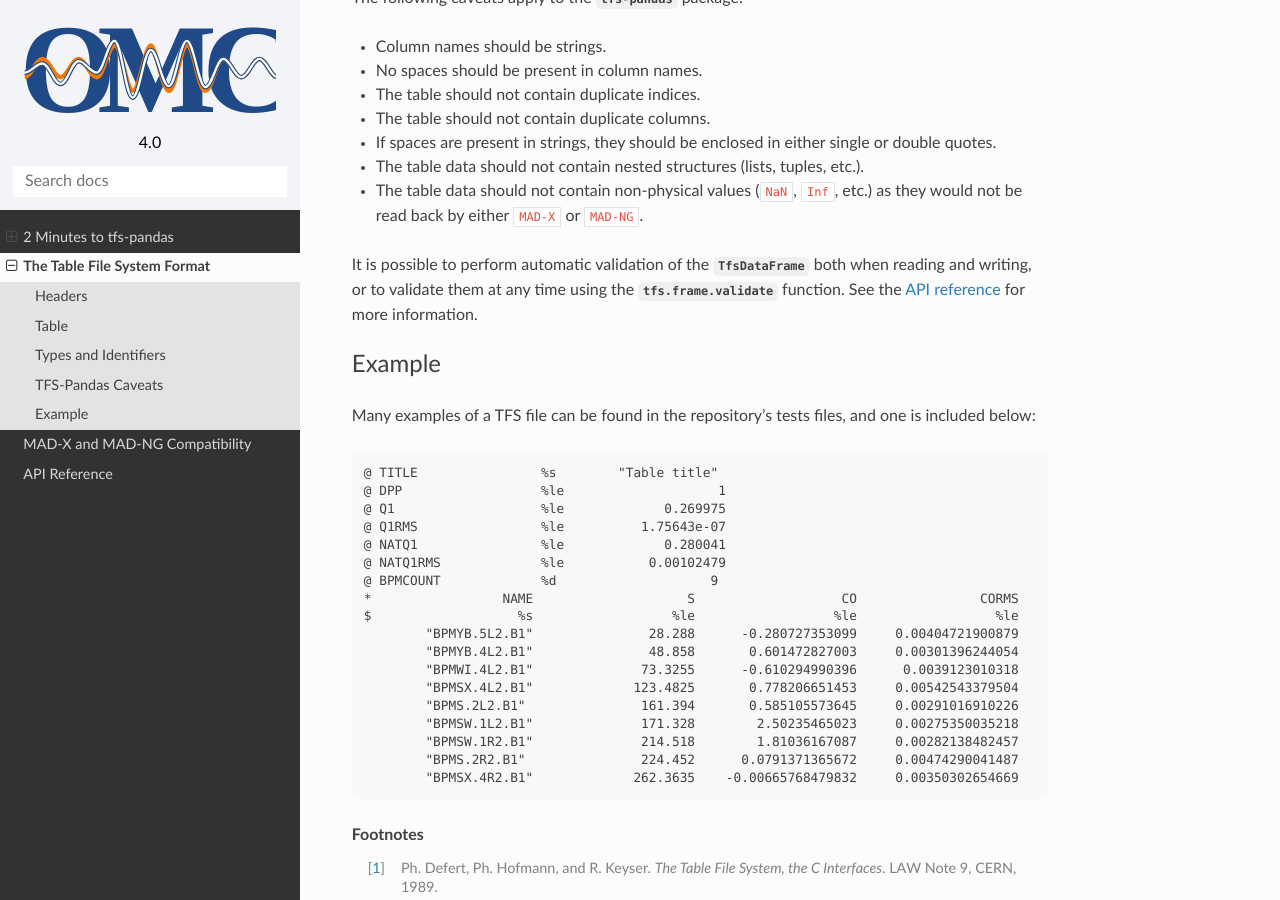
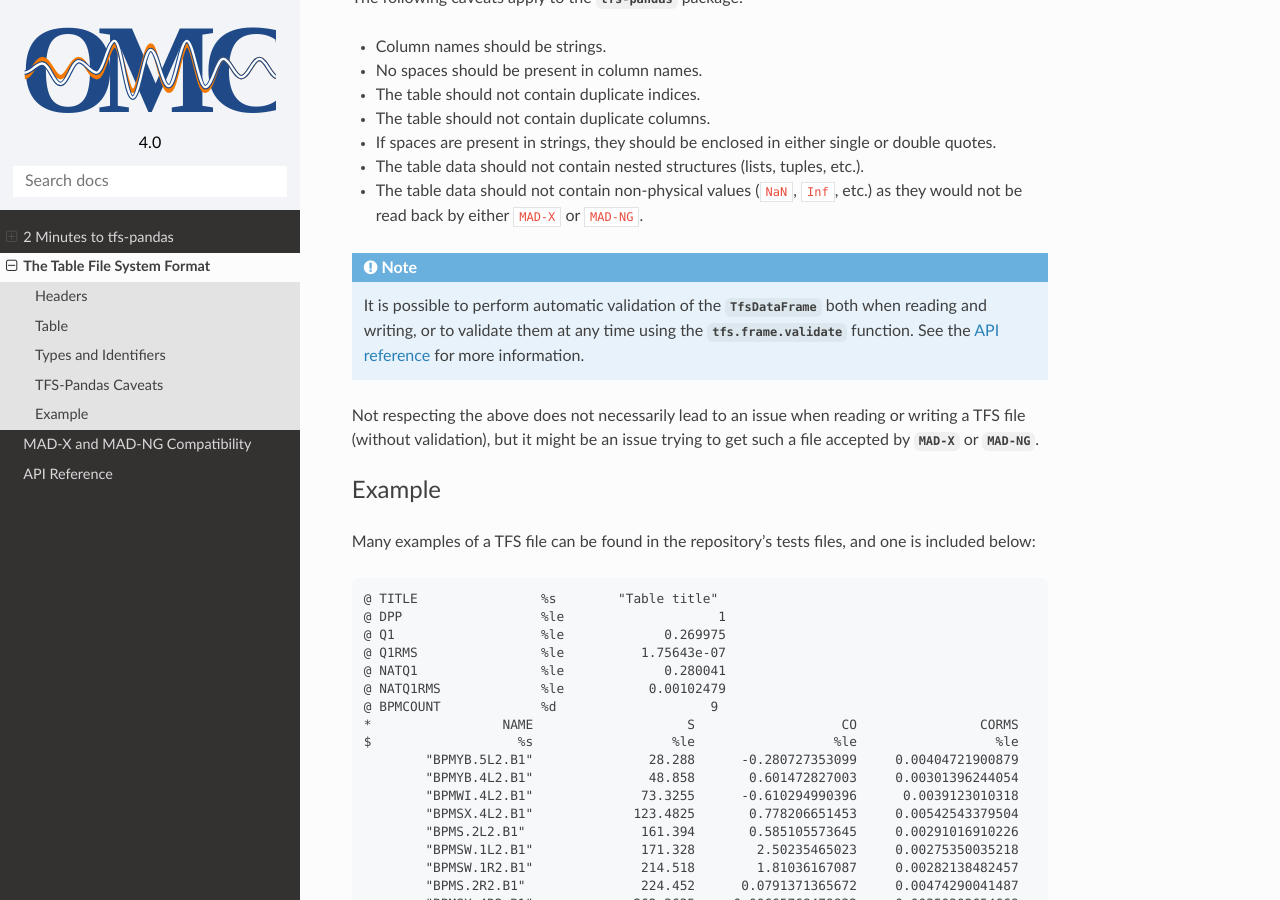
Before and after one commit to pylhc/tfs, a Sphinx documentation site: the page built from doc/tfsformat.rst, in a window 1280 px wide and 900 px high, scrolled down 2240 px. Built offline with Sphinx 7.4.7 and the Read the Docs theme 2.0.0, drawn with Linux system fonts in a browser that asks for light colours.

Commit message:
specify some details about the caveat rules

```diff
--- a/doc/tfsformat.rst
+++ b/doc/tfsformat.rst
@@ -96,8 +96,12 @@ The following caveats apply to the `tfs-pandas` package:
 - The table data should not contain nested structures (lists, tuples, etc.).
 - The table data should not contain non-physical values (``NaN``, ``Inf``, etc.) as they would not be read back by either ``MAD-X`` or ``MAD-NG``.
 
-It is possible to perform automatic validation of the `TfsDataFrame` both when reading and writing, or to validate them at any time using the `tfs.frame.validate` function.
-See the :doc:`API reference <modules/index>` for more information.
+.. admonition:: Note
+
+    It is possible to perform automatic validation of the `TfsDataFrame` both when reading and writing, or to validate them at any time using the `tfs.frame.validate` function.
+    See the :doc:`API reference <modules/index>` for more information.
+
+Not respecting the above does not necessarily lead to an issue when reading or writing a TFS file (without validation), but it might be an issue trying to get such a file accepted by `MAD-X` or `MAD-NG`.
 
 Example
 -------
```
